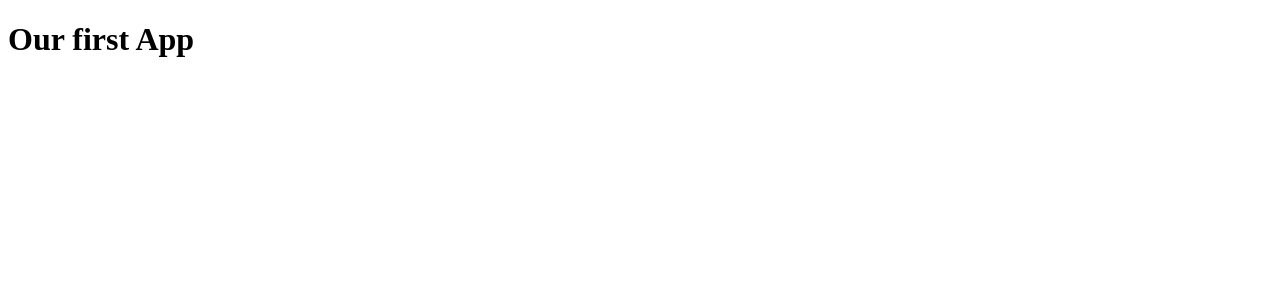
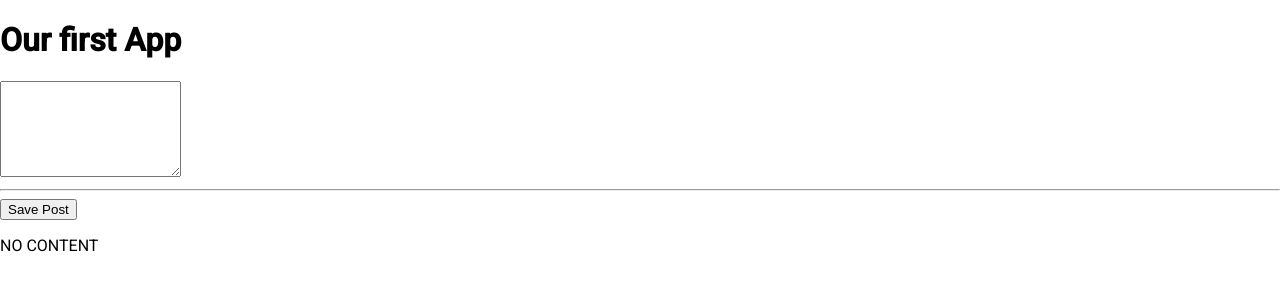
Before and after one commit to MariMach/IconicPhrases, an Angular app: page / in a window 1280 px wide. Shown: the top 300 px of the page. Built offline with nearby package versions, Linux system fonts and the light colour scheme.

Commit message:
angular material

```diff
--- a/angular.json
+++ b/angular.json
@@ -23,6 +23,7 @@
               "src/assets"
             ],
             "styles": [
+              "./node_modules/@angular/material/prebuilt-themes/deeppurple-amber.css",
               "src/styles.css"
             ],
             "scripts": [],
@@ -80,6 +81,7 @@
             "tsConfig": "src/tsconfig.spec.json",
             "karmaConfig": "src/karma.conf.js",
             "styles": [
+              "./node_modules/@angular/material/prebuilt-themes/deeppurple-amber.css",
               "src/styles.css"
             ],
             "scripts": [],
--- a/package.json
+++ b/package.json
@@ -12,14 +12,17 @@
   "private": true,
   "dependencies": {
     "@angular/animations": "~7.2.0",
+    "@angular/cdk": "~7.3.7",
     "@angular/common": "~7.2.0",
     "@angular/compiler": "~7.2.0",
     "@angular/core": "~7.2.0",
     "@angular/forms": "~7.2.0",
+    "@angular/material": "^7.3.7",
     "@angular/platform-browser": "~7.2.0",
     "@angular/platform-browser-dynamic": "~7.2.0",
     "@angular/router": "~7.2.0",
     "core-js": "^2.5.4",
+    "hammerjs": "^2.0.8",
     "rxjs": "~6.3.3",
     "tslib": "^1.9.0",
     "zone.js": "~0.8.26"
--- a/src/app/app.component.html
+++ b/src/app/app.component.html
@@ -1 +1,2 @@
 <h1>Our first App</h1>
+<app-post-create></app-post-create>
--- /dev/null
+++ b/src/app/post-create/post-create.component.html
@@ -0,0 +1,4 @@
+<textarea rows="6" [(ngModel)]="enteredValue" #postInput></textarea>
+<hr>
+<button (click)="OnAddPost()">Save Post</button>
+<p>{{ newPost }}</p>
--- /dev/null
+++ b/src/app/post-create/post-create.component.ts
@@ -0,0 +1,18 @@
+import { Component, OnInit } from "@angular/core";
+
+@Component({
+  selector: "app-post-create",
+  templateUrl: "./post-create.component.html",
+  styleUrls: ["./post-create.component.css"]
+})
+export class PostCreateComponent implements OnInit {
+  newPost = "NO CONTENT";
+  enteredValue = "";
+  constructor() {}
+
+  ngOnInit() {}
+
+  OnAddPost() {
+    this.newPost = this.enteredValue;
+  }
+}
--- a/src/index.html
+++ b/src/index.html
@@ -2,11 +2,13 @@
 <html lang="en">
 <head>
   <meta charset="utf-8">
-  <title>MeanCourse</title>
+  <title>Mean Course</title>
   <base href="/">
 
   <meta name="viewport" content="width=device-width, initial-scale=1">
   <link rel="icon" type="image/x-icon" href="favicon.ico">
+  <link href="https://fonts.googleapis.com/css?family=Roboto:300,400,500" rel="stylesheet">
+  <link href="https://fonts.googleapis.com/icon?family=Material+Icons" rel="stylesheet">
 </head>
 <body>
   <app-root></app-root>
--- a/src/main.ts
+++ b/src/main.ts
@@ -1,3 +1,4 @@
+import 'hammerjs';
 import { enableProdMode } from '@angular/core';
 import { platformBrowserDynamic } from '@angular/platform-browser-dynamic';
 
--- a/src/styles.css
+++ b/src/styles.css
@@ -1 +1,4 @@
 /* You can add global styles to this file, and also import other style files */
+
+html, body { height: 100%; }
+body { margin: 0; font-family: Roboto, "Helvetica Neue", sans-serif; }
```
Also changed, not shown: src/app/app.module.ts (+9 -11 lines), src/app/post-create/post-create.component.css (added), 2 other files (tests, documents, lock files or other folders).
